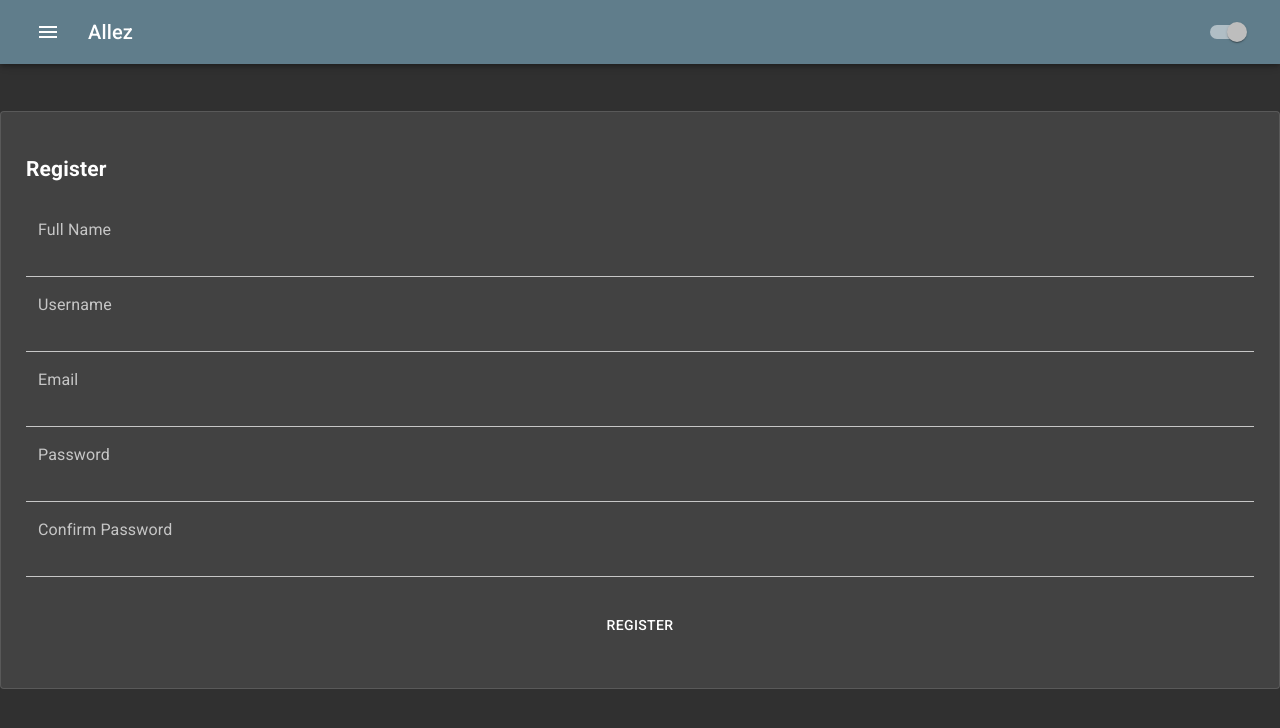
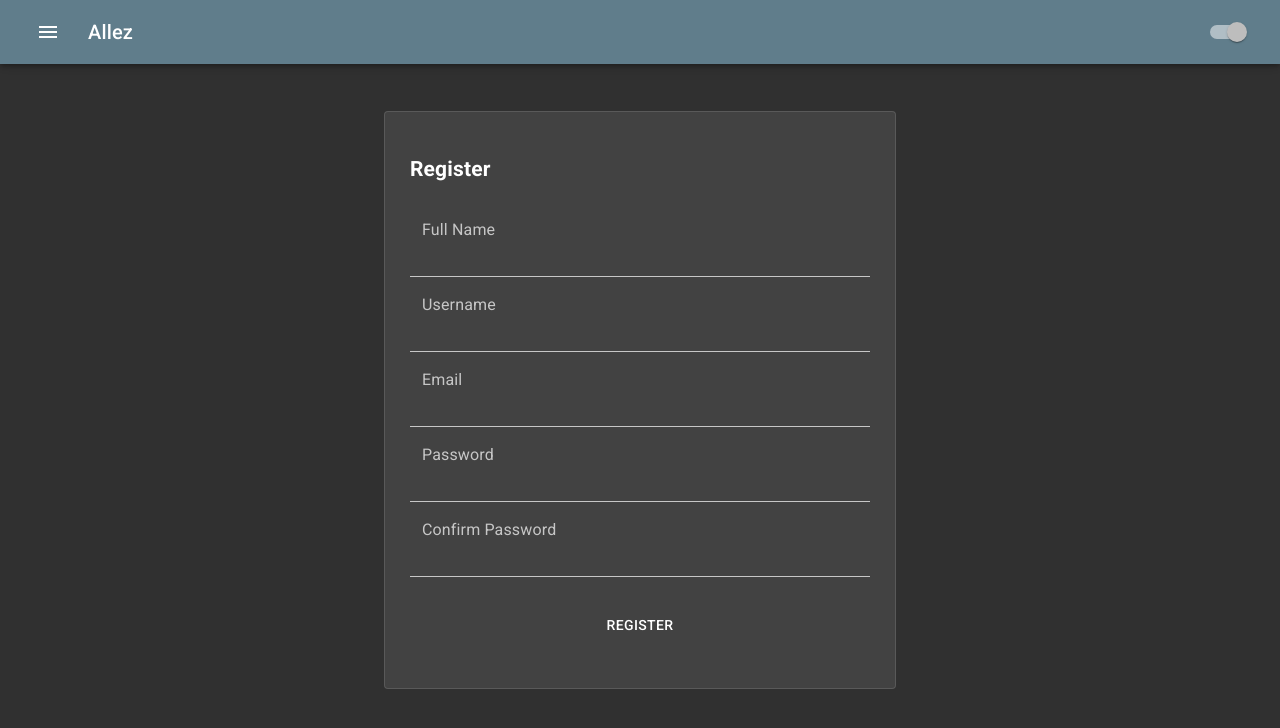
Before and after one commit to yeppog/allez, a React (Create React App) app in the folder client/: page /register in a window 1280 px wide. Shown: the top 728 px of the page. Built offline with nearby package versions, Linux system fonts and the light colour scheme.

Commit message:
fix: removed grid for full page layout

```diff
--- a/client/src/components/Auth/RegisterComponent/RegisterComponent.tsx
+++ b/client/src/components/Auth/RegisterComponent/RegisterComponent.tsx
@@ -114,20 +114,18 @@ const RegisterComponent: React.FC = () => {
 
   return (
     <div className="RegisterComponent" data-testid="RegisterComponent">
-      <Grid container>
-        <Grid item xs={12}>
+      {/* <Grid container>
+        <Grid item xs={12}> */}
       <Card className="form" variant="outlined">
         {state.postSuccess ? (
           <div className="successBox">
             <Grid item sm={12}>
               <h2>Thank you for registering</h2>
               <p>
-                    Please check your email account for a verification mail we
-                    just sent to activate your account
+                Please check your email account for a verification mail we just
+                sent to activate your account
               </p>
-                  <Button onClick={() => history.push('/login')}>
-                    Login Page
-                  </Button>
+              <Button onClick={() => history.push('/login')}>Login Page</Button>
               {/* //TODO: Remove this section once SMTP is working */}
               <p>
                 Well since SMTP isn't working 🤷, click{' '}
@@ -243,8 +241,8 @@ const RegisterComponent: React.FC = () => {
           </div>
         )}
       </Card>
-        </Grid>
-      </Grid>
+      {/* </Grid>
+      </Grid> */}
 
       {/* <form action="" className="registerForm" onSubmit={e => onSubmit(e)}>
         <h2>Registration</h2>
```
Lines whose indentation alone changed are shown as unchanged.
